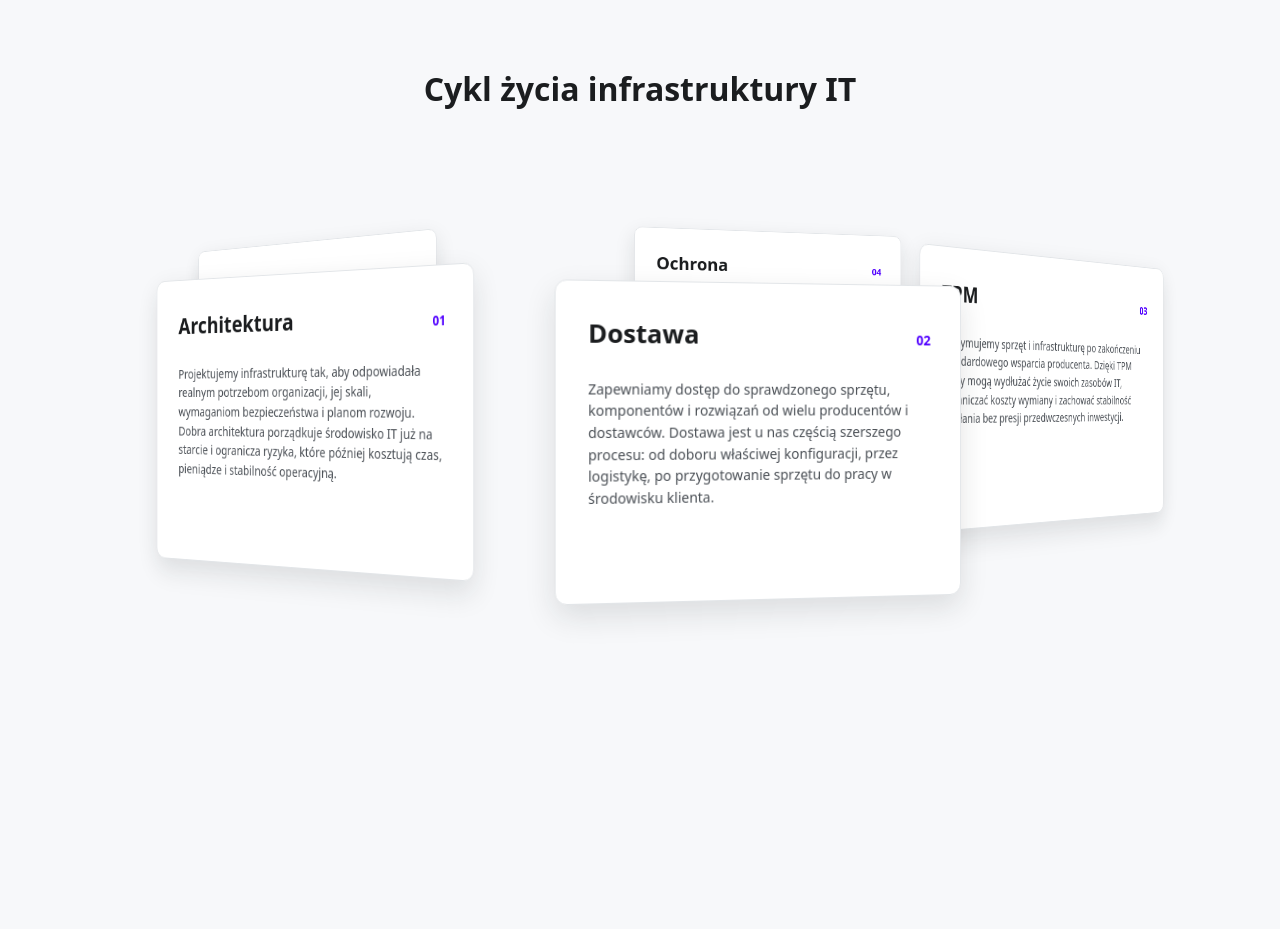
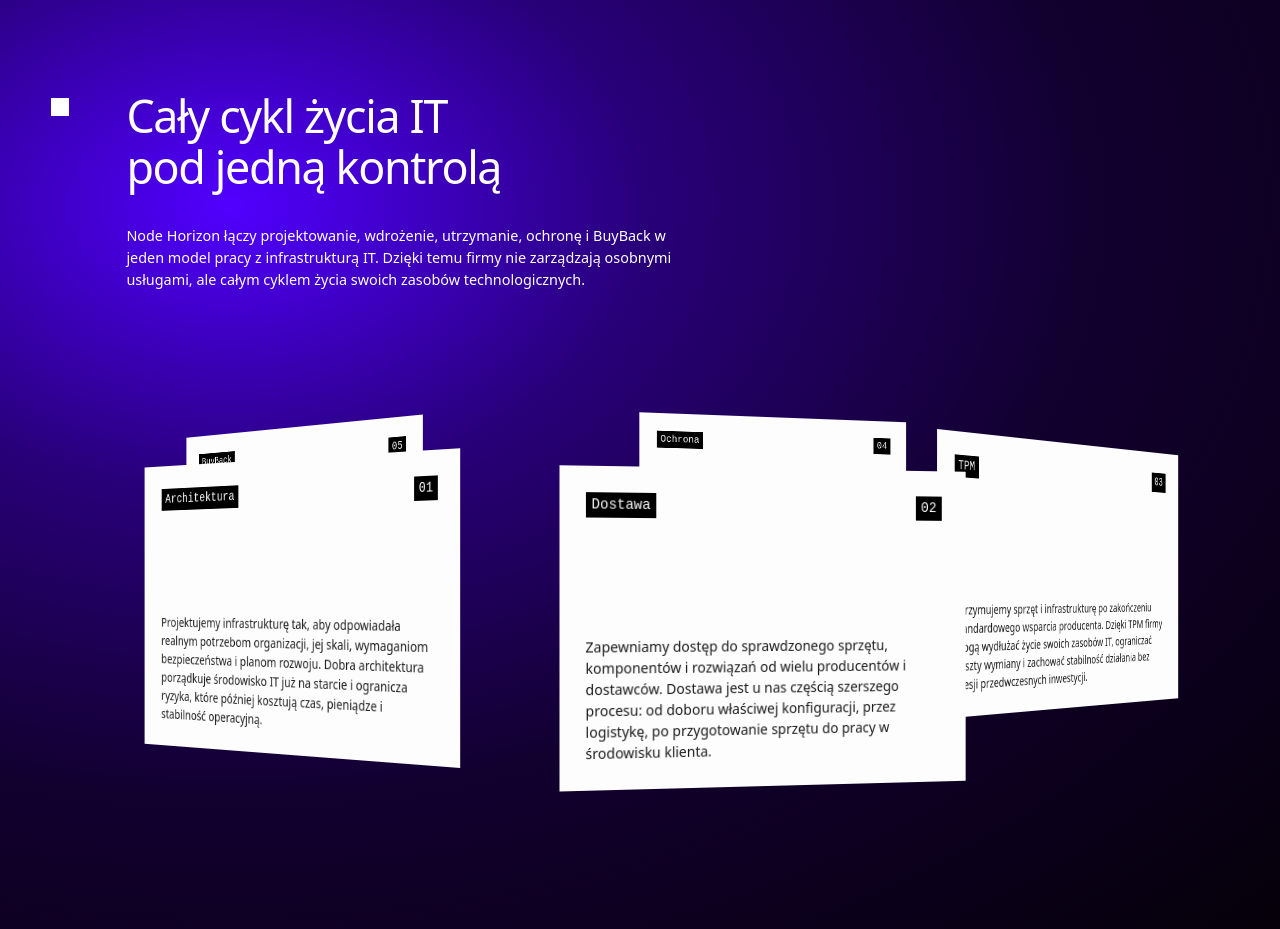
Before and after one commit to michal-lnvst/lnvst, a website: page slider-3d/index.html in a window 1280 px wide. Before the commit the page ends 800 px from the top, so only its background shows below. Drawn offline with Linux system fonts and the light colour scheme.

Commit message:
Style carousel based on Figma design
Co-authored-by: Copilot <223556219+Copilot@users.noreply.github.com>

```diff
--- a/slider-3d/index.html
+++ b/slider-3d/index.html
@@ -9,7 +9,13 @@
 </head>
 <body>
   <main class="demo">
-    <h1>Cykl życia infrastruktury IT</h1>
+    <header class="intro">
+      <span class="intro__marker" aria-hidden="true"></span>
+      <div>
+        <h1>Cały cykl życia IT<br>pod jedną kontrolą</h1>
+        <p>Node Horizon łączy projektowanie, wdrożenie, utrzymanie, ochronę i BuyBack w jeden model pracy z infrastrukturą IT. Dzięki temu firmy nie zarządzają osobnymi usługami, ale całym cyklem życia swoich zasobów technologicznych.</p>
+      </div>
+    </header>
 
     <section class="carousel" aria-label="Obszary wsparcia infrastruktury IT" aria-roledescription="karuzela">
       <div class="carousel__stage">
--- a/slider-3d/slider.css
+++ b/slider-3d/slider.css
@@ -4,25 +4,53 @@
 
 body {
   margin: 0;
-  background: #f7f8fa;
-  color: #1b1d1f;
+  background: #080016;
+  color: #fff;
   font-family: Geist, system-ui, -apple-system, sans-serif;
   line-height: 1.55;
 }
 
 .demo {
+  min-height: 100vh;
+  margin: 0 auto;
+  padding: clamp(56px, 7vw, 112px) 0;
+  overflow: hidden;
+  background: radial-gradient(ellipse at 18% 22%, #5100ff 0%, #280079 28%, #12002f 58%, #050009 100%);
+}
+
+.intro {
+  display: grid;
+  grid-template-columns: 24px minmax(0, 560px);
+  gap: clamp(24px, 4vw, 64px);
   max-width: 1600px;
   margin: 0 auto;
-  padding: 64px 16px;
-  text-align: center;
+  padding: 0 clamp(24px, 4vw, 64px);
 }
 
-.demo h1 {
-  margin: 0 0 12px;
+.intro__marker {
+  width: 18px;
+  height: 18px;
+  margin-top: .5em;
+  background: #fff;
+}
+
+.intro h1 {
+  margin: 0 0 32px;
+  font-size: clamp(2rem, 3.5vw, 3.5rem);
+  font-weight: 500;
+  line-height: 1.15;
+  letter-spacing: -.03em;
+}
+
+.intro p {
+  max-width: 550px;
+  margin: 0;
+  font-size: clamp(.9rem, 1.1vw, 1rem);
 }
 
 .carousel {
-  margin-top: 40px;
+  max-width: 1600px;
+  margin: 48px auto 0;
 }
 
 .carousel__stage {
@@ -40,11 +68,11 @@ body {
   flex-direction: column;
   width: min(86vw, 420px);
   min-height: 320px;
-  padding: clamp(20px, 2.5vw, 36px);
-  border: 1px solid #e2e5e8;
-  border-radius: 12px;
-  background: #fff;
-  box-shadow: 0 12px 30px rgb(27 29 31 / 12%);
+  padding: clamp(20px, 2vw, 28px);
+  border: 0;
+  border-radius: 0;
+  background: #fdfdfd;
+  color: #000;
   text-align: left;
   overflow-wrap: anywhere;
   transition: transform 300ms ease;
@@ -57,27 +85,29 @@ body {
 
 .carousel__top {
   display: flex;
-  align-items: baseline;
+  align-items: flex-start;
   justify-content: space-between;
   gap: 16px;
-  margin-bottom: 24px;
+  margin-bottom: 56px;
 }
 
-.carousel__card h2 {
+.carousel__card h2,
+.carousel__number {
   margin: 0;
-  font-size: clamp(1.25rem, 2vw, 1.75rem);
+  padding: 3px 6px;
+  background: #000;
+  color: #fff;
+  font-family: "Geist Mono", "Courier New", monospace;
+  font-size: .875rem;
+  font-weight: 400;
+  line-height: 1.4;
 }
 
 .carousel__card p {
-  margin: 0;
-  color: #4a4f55;
+  margin: auto 0 0;
+  color: #1a1a1a;
   font-size: clamp(.875rem, 1vw, 1rem);
-}
-
-.carousel__number {
-  color: #5100ff;
-  font-size: .85rem;
-  font-weight: bold;
+  line-height: 1.5;
 }
 
 @media (prefers-reduced-motion: reduce) {
@@ -88,10 +118,33 @@ body {
 
 @media (max-width: 480px) {
   .demo {
-    padding: 36px 8px;
+    padding: 48px 0;
+  }
+
+  .intro {
+    grid-template-columns: 12px minmax(0, 1fr);
+    gap: 20px;
+    padding: 0 20px;
+  }
+
+  .intro__marker {
+    width: 12px;
+    height: 12px;
+  }
+
+  .intro h1 {
+    margin-bottom: 24px;
+  }
+
+  .carousel {
+    margin-top: 24px;
   }
 
   .carousel__card {
     min-height: 0;
   }
+
+  .carousel__top {
+    margin-bottom: 32px;
+  }
 }
```
